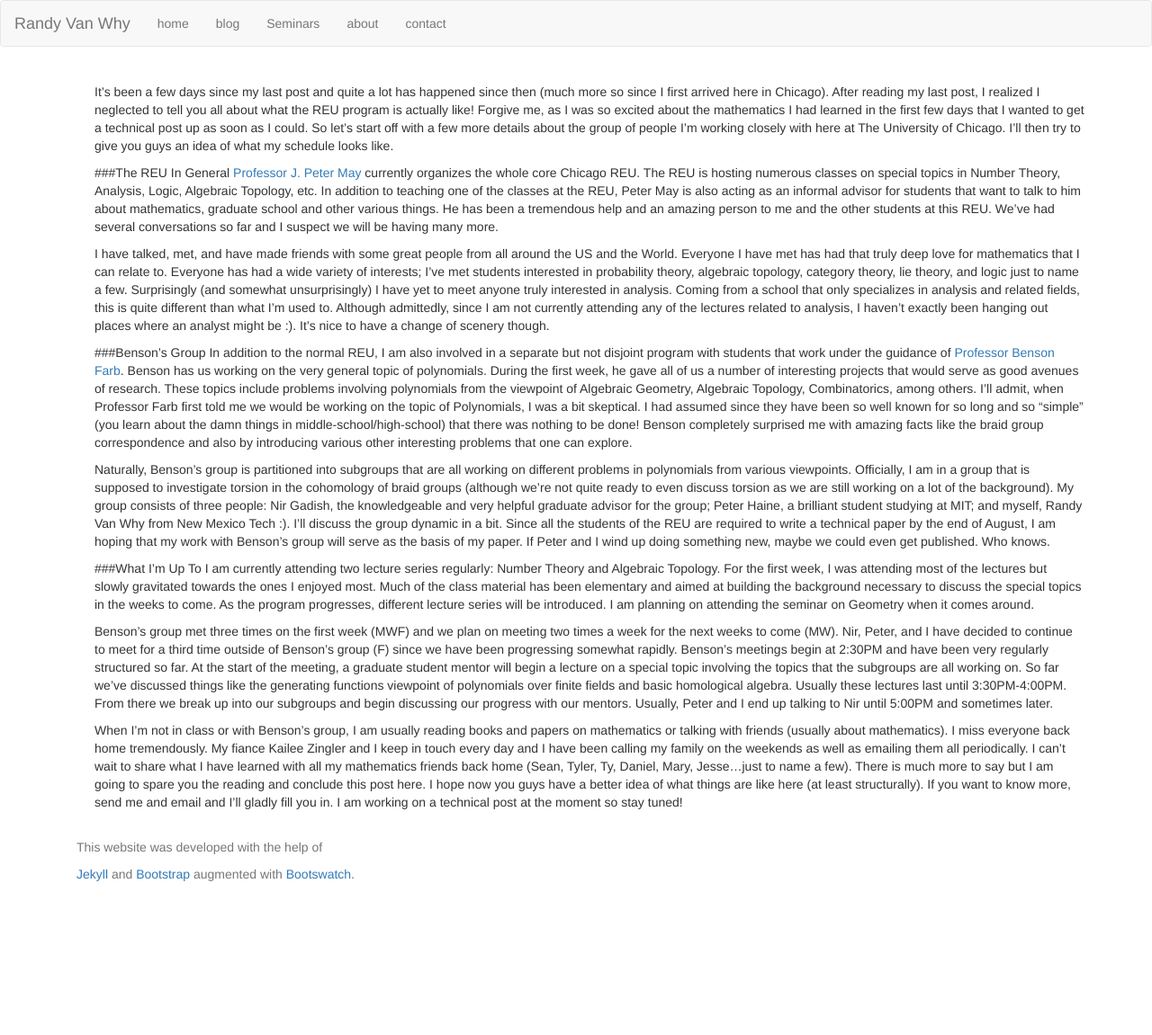
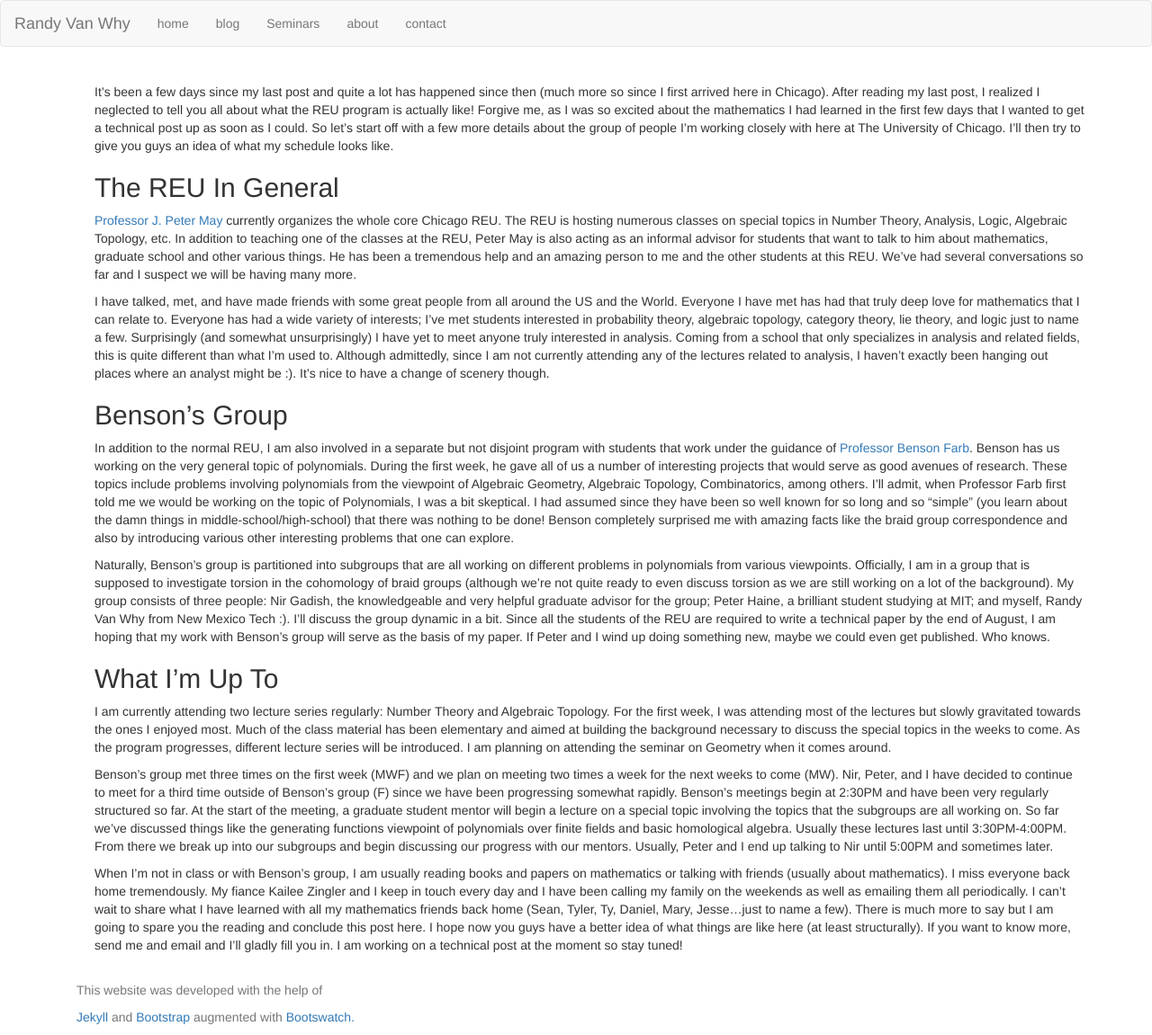
Before and after one commit to rvanwhy/rvanwhy.github.io, a Jekyll site: the page built from _posts/2015-07-02-Update.md, in a window 1280 px wide. Shown: the whole page at 90% size. Built offline with Jekyll 4.4.1, drawn with Linux system fonts in a browser that asks for light colours; nearby versions of some CDN libraries; library files that are not in the unit come from our copies; before the commit the page ends 992 px from its top, so only the background shows below that.

Commit message:
Updated to Kramdown Syntax

```diff
--- a/_posts/2015-07-02-Update.md
+++ b/_posts/2015-07-02-Update.md
@@ -9,7 +9,8 @@ my last post, I realized I neglected to tell you all about what the REU program
 I had learned in the first few days that I wanted to get a technical post up as soon as I could. So let's start off with a few more details about the group
 of people I'm working closely with here at The University of Chicago. I'll then try to give you guys an idea of what my schedule looks like.
 
-###The REU In General
+The REU In General
+------------------
 [Professor J. Peter May](http://www.math.uchicago.edu/~may/) currently organizes the whole core Chicago REU. The REU is hosting
 numerous classes on special topics in Number Theory, Analysis, Logic, Algebraic Topology, etc. In addition to teaching one of the
 classes at the REU, Peter May is also acting as an informal advisor for students that want to talk to him about mathematics, graduate school
@@ -22,7 +23,8 @@ category theory, lie theory, and logic just to name a few. Surprisingly (and som
 Coming from a school that only specializes in analysis and related fields, this is quite different than what I'm used to. Although admittedly, since I am not currently
 attending any of the lectures related to analysis, I haven't exactly been hanging out places where an analyst might be :). It's nice to have a change of scenery though.
 
-###Benson's Group
+Benson's Group
+--------------
 In addition to the normal REU, I am also involved in a separate but not disjoint program with students that work under the guidance of
 [Professor Benson Farb](http://www.math.uchicago.edu/~farb/).
 Benson has us working on the very general topic of polynomials. During the first week, he gave all of us a number of interesting projects that would serve
@@ -40,7 +42,8 @@ Since all the students of the REU are required to write a technical paper by the
 serve as the basis of my paper. If Peter and I wind up doing something new, maybe we could even get published. Who knows.
 
 
-###What I'm Up To
+What I'm Up To
+--------------
 I am currently attending two lecture series regularly: Number Theory and Algebraic Topology. For the first week, I was attending most of the lectures but slowly gravitated
 towards the ones I enjoyed most. Much of the class material has been elementary and aimed at building the background necessary to discuss the special topics in the weeks to come.
 As the program progresses, different lecture series will be introduced. I am planning on attending the seminar on Geometry when it comes around.
```
Also changed, not shown: _posts/2015-07-22-maps.md (+4 -2 lines).
